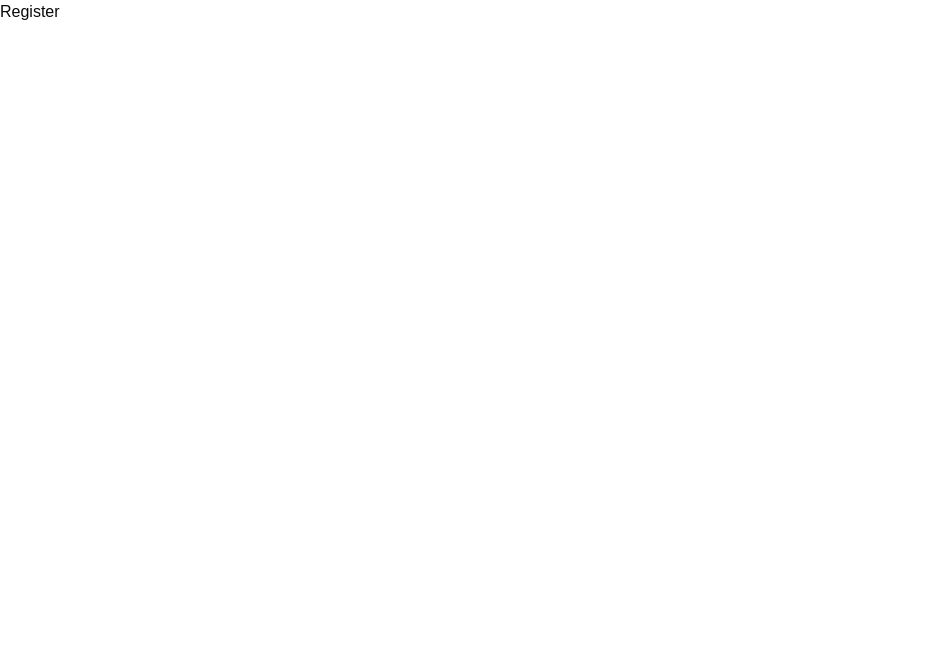
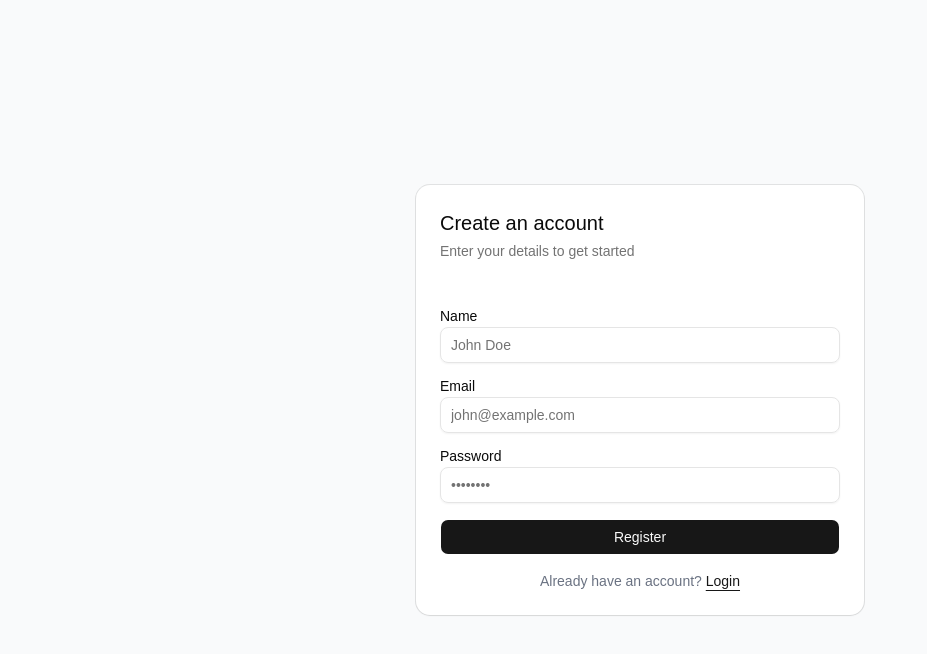
Before and after one commit to elmotasembelah/EasyGenerator-Auth-Task, a React (Vite) app in the folder frontend/: page /register in a window 1280 px wide. Shown: the top 654 px of the page, without its empty margins (0-927 px from the left). Built offline with nearby package versions, Linux system fonts and the light colour scheme; no server answers.

Commit message:
feat: build register page with react-hook-form, zod and shadcn components

```diff
--- a/frontend/package.json
+++ b/frontend/package.json
@@ -11,6 +11,7 @@
   },
   "dependencies": {
     "@fontsource-variable/inter": "^5.2.8",
+    "@hookform/resolvers": "^5.4.0",
     "@tailwindcss/vite": "^4.3.1",
     "@tanstack/react-query": "^5.101.0",
     "axios": "^1.18.0",
@@ -20,11 +21,13 @@
     "radix-ui": "^1.6.0",
     "react": "^19.2.6",
     "react-dom": "^19.2.6",
+    "react-hook-form": "^7.79.0",
     "react-router-dom": "^7.18.0",
     "shadcn": "^4.11.0",
     "tailwind-merge": "^3.6.0",
     "tailwindcss": "^4.3.1",
     "tw-animate-css": "^1.4.0",
+    "zod": "^4.4.3",
     "zustand": "^5.0.14"
   },
   "devDependencies": {
--- /dev/null
+++ b/frontend/src/components/ui/card.tsx
@@ -0,0 +1,103 @@
+import * as React from "react"
+
+import { cn } from "@/lib/utils"
+
+function Card({
+  className,
+  size = "default",
+  ...props
+}: React.ComponentProps<"div"> & { size?: "default" | "sm" }) {
+  return (
+    <div
+      data-slot="card"
+      data-size={size}
+      className={cn(
+        "group/card flex flex-col gap-(--card-spacing) overflow-hidden rounded-xl bg-card py-(--card-spacing) text-sm text-card-foreground shadow-xs ring-1 ring-foreground/10 [--card-spacing:--spacing(6)] has-[>img:first-child]:pt-0 data-[size=sm]:[--card-spacing:--spacing(4)] *:[img:first-child]:rounded-t-xl *:[img:last-child]:rounded-b-xl",
+        className
+      )}
+      {...props}
+    />
+  )
+}
+
+function CardHeader({ className, ...props }: React.ComponentProps<"div">) {
+  return (
+    <div
+      data-slot="card-header"
+      className={cn(
+        "group/card-header @container/card-header grid auto-rows-min items-start gap-1 rounded-t-xl px-(--card-spacing) has-data-[slot=card-action]:grid-cols-[1fr_auto] has-data-[slot=card-description]:grid-rows-[auto_auto] [.border-b]:pb-(--card-spacing)",
+        className
+      )}
+      {...props}
+    />
+  )
+}
+
+function CardTitle({ className, ...props }: React.ComponentProps<"div">) {
+  return (
+    <div
+      data-slot="card-title"
+      className={cn(
+        "font-heading text-base leading-normal font-medium group-data-[size=sm]/card:text-sm",
+        className
+      )}
+      {...props}
+    />
+  )
+}
+
+function CardDescription({ className, ...props }: React.ComponentProps<"div">) {
+  return (
+    <div
+      data-slot="card-description"
+      className={cn("text-sm text-muted-foreground", className)}
+      {...props}
+    />
+  )
+}
+
+function CardAction({ className, ...props }: React.ComponentProps<"div">) {
+  return (
+    <div
+      data-slot="card-action"
+      className={cn(
+        "col-start-2 row-span-2 row-start-1 self-start justify-self-end",
+        className
+      )}
+      {...props}
+    />
+  )
+}
+
+function CardContent({ className, ...props }: React.ComponentProps<"div">) {
+  return (
+    <div
+      data-slot="card-content"
+      className={cn("px-(--card-spacing)", className)}
+      {...props}
+    />
+  )
+}
+
+function CardFooter({ className, ...props }: React.ComponentProps<"div">) {
+  return (
+    <div
+      data-slot="card-footer"
+      className={cn(
+        "flex items-center rounded-b-xl px-(--card-spacing) [.border-t]:pt-(--card-spacing)",
+        className
+      )}
+      {...props}
+    />
+  )
+}
+
+export {
+  Card,
+  CardHeader,
+  CardFooter,
+  CardTitle,
+  CardAction,
+  CardDescription,
+  CardContent,
+}
--- /dev/null
+++ b/frontend/src/components/ui/input.tsx
@@ -0,0 +1,19 @@
+import * as React from "react"
+
+import { cn } from "@/lib/utils"
+
+function Input({ className, type, ...props }: React.ComponentProps<"input">) {
+  return (
+    <input
+      type={type}
+      data-slot="input"
+      className={cn(
+        "h-9 w-full min-w-0 rounded-md border border-input bg-transparent px-2.5 py-1 text-base shadow-xs transition-[color,box-shadow] outline-none file:inline-flex file:h-7 file:border-0 file:bg-transparent file:text-sm file:font-medium file:text-foreground placeholder:text-muted-foreground focus-visible:border-ring focus-visible:ring-3 focus-visible:ring-ring/50 disabled:pointer-events-none disabled:cursor-not-allowed disabled:opacity-50 aria-invalid:border-destructive aria-invalid:ring-3 aria-invalid:ring-destructive/20 md:text-sm dark:bg-input/30 dark:aria-invalid:border-destructive/50 dark:aria-invalid:ring-destructive/40",
+        className
+      )}
+      {...props}
+    />
+  )
+}
+
+export { Input }
--- /dev/null
+++ b/frontend/src/components/ui/label.tsx
@@ -0,0 +1,22 @@
+import * as React from "react"
+import { Label as LabelPrimitive } from "radix-ui"
+
+import { cn } from "@/lib/utils"
+
+function Label({
+  className,
+  ...props
+}: React.ComponentProps<typeof LabelPrimitive.Root>) {
+  return (
+    <LabelPrimitive.Root
+      data-slot="label"
+      className={cn(
+        "flex items-center gap-2 text-sm leading-none font-medium select-none group-data-[disabled=true]:pointer-events-none group-data-[disabled=true]:opacity-50 peer-disabled:cursor-not-allowed peer-disabled:opacity-50",
+        className
+      )}
+      {...props}
+    />
+  )
+}
+
+export { Label }
--- a/frontend/src/features/auth/constants/auth.constants.ts
+++ b/frontend/src/features/auth/constants/auth.constants.ts
@@ -1,5 +1,7 @@
 export const AUTH_ENDPOINTS = {
   ME: "/users/me",
+  REGISTER: "/auth/register",
+  LOGIN: "/auth/login",
 } as const;
 
 export const AUTH_QUERY_KEYS = {
--- a/frontend/src/features/auth/pages/RegisterPage.tsx
+++ b/frontend/src/features/auth/pages/RegisterPage.tsx
@@ -1,3 +1,101 @@
+import { useForm } from "react-hook-form";
+import { zodResolver } from "@hookform/resolvers/zod";
+import { Link, useNavigate } from "react-router-dom";
+import { authService } from "../services/auth.service";
+import { useAuthStore } from "../store/auth.store";
+import {
+  registerSchema,
+  type RegisterFormValues,
+} from "../schemas/register.schema";
+import {
+  Card,
+  CardContent,
+  CardDescription,
+  CardHeader,
+  CardTitle,
+} from "@/components/ui/card";
+import { Input } from "@/components/ui/input";
+import { Label } from "@/components/ui/label";
+import { Button } from "@/components/ui/button";
+
 export function Component() {
-  return <div>Register</div>;
+  const navigate = useNavigate();
+  const setUser = useAuthStore((s) => s.setUser);
+
+  const {
+    register,
+    handleSubmit,
+    formState: { errors, isSubmitting },
+  } = useForm<RegisterFormValues>({
+    resolver: zodResolver(registerSchema),
+    defaultValues: { name: "", email: "", password: "" },
+  });
+
+  const onSubmit = async (values: RegisterFormValues) => {
+    const { user } = await authService.register(values);
+    setUser(user);
+    navigate("/profile");
+  };
+
+  return (
+    <div className="min-h-screen flex items-center justify-center bg-gray-50 px-4">
+      <div className="w-full max-w-md space-y-6">
+<Card className="w-full">
+        <CardHeader className="pb-4">
+          <CardTitle className="text-xl">Create an account</CardTitle>
+          <CardDescription>Enter your details to get started</CardDescription>
+        </CardHeader>
+        <CardContent className="pt-2">
+          <form onSubmit={handleSubmit(onSubmit)} className="space-y-4">
+            <div className="space-y-1">
+              <Label htmlFor="name">Name</Label>
+              <Input id="name" placeholder="John Doe" {...register("name")} />
+              {errors.name && (
+                <p className="text-sm text-destructive">{errors.name.message}</p>
+              )}
+            </div>
+            <div className="space-y-1">
+              <Label htmlFor="email">Email</Label>
+              <Input
+                id="email"
+                type="email"
+                placeholder="john@example.com"
+                {...register("email")}
+              />
+              {errors.email && (
+                <p className="text-sm text-destructive">{errors.email.message}</p>
+              )}
+            </div>
+            <div className="space-y-1">
+              <Label htmlFor="password">Password</Label>
+              <Input
+                id="password"
+                type="password"
+                placeholder="••••••••"
+                {...register("password")}
+              />
+              {errors.password && (
+                <p className="text-sm text-destructive">
+                  {errors.password.message}
+                </p>
+              )}
+            </div>
+            <Button type="submit" className="w-full" disabled={isSubmitting}>
+              {isSubmitting ? "Creating account..." : "Register"}
+            </Button>
+          </form>
+          <p className="mt-4 text-center text-sm text-gray-500">
+            Already have an account?{" "}
+            <Link
+              to="/login"
+              className="text-primary underline underline-offset-4"
+            >
+              Login
+            </Link>
+          </p>
+        </CardContent>
+        </Card>
+      </div>
+    </div>
+  );
 }
--- /dev/null
+++ b/frontend/src/features/auth/schemas/register.schema.ts
@@ -0,0 +1,15 @@
+import { z } from "zod";
+
+export const registerSchema = z.object({
+  name: z.string().min(3, "Name must be at least 3 characters"),
+  email: z.string().email("Invalid email address"),
+  password: z
+    .string()
+    .min(8, "Password must be at least 8 characters")
+    .regex(
+      /(?=.*[a-zA-Z])(?=.*\d)(?=.*[^a-zA-Z\d])/,
+      "Password must contain at least one letter, one number, and one special character",
+    ),
+});
+
+export type RegisterFormValues = z.infer<typeof registerSchema>;
--- a/frontend/src/features/auth/services/auth.service.ts
+++ b/frontend/src/features/auth/services/auth.service.ts
@@ -1,11 +1,24 @@
 import { apiClient } from "../../../lib/api/api.client";
 import { AUTH_ENDPOINTS } from "../constants/auth.constants";
 import { meResponseToUser } from "../builders/auth.builders";
-import { type MeResponse, type User } from "../types/auth.types";
+import {
+  type AuthResponse,
+  type MeResponse,
+  type RegisterRequest,
+  type User,
+} from "../types/auth.types";
 
 export const authService = {
   getMe: async (): Promise<User> => {
     const { data } = await apiClient.get<MeResponse>(AUTH_ENDPOINTS.ME);
     return meResponseToUser(data);
   },
+
+  register: async (payload: RegisterRequest): Promise<AuthResponse> => {
+    const { data } = await apiClient.post<AuthResponse>(
+      AUTH_ENDPOINTS.REGISTER,
+      payload,
+    );
+    return data;
+  },
 };
```
Also changed, not shown: frontend/src/features/auth/types/auth.types.ts (+10 -0 lines), 2 other files (tests, documents, lock files or other folders).
